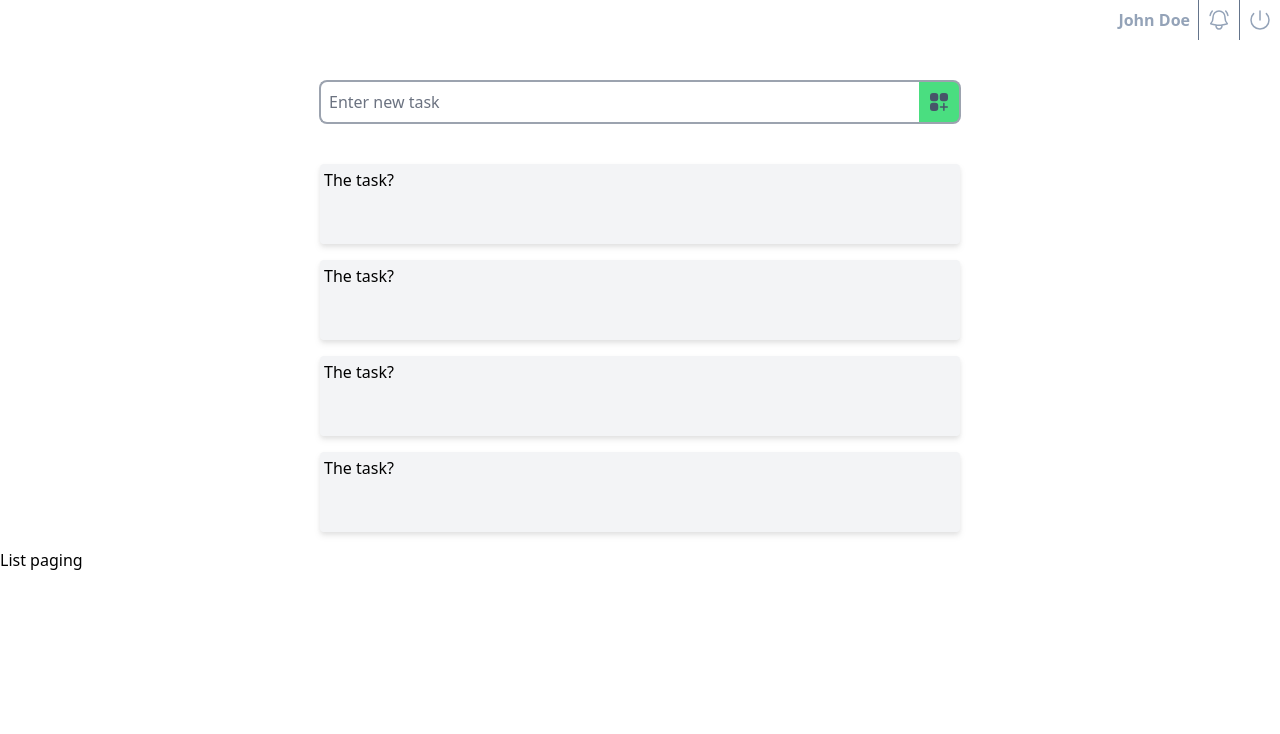
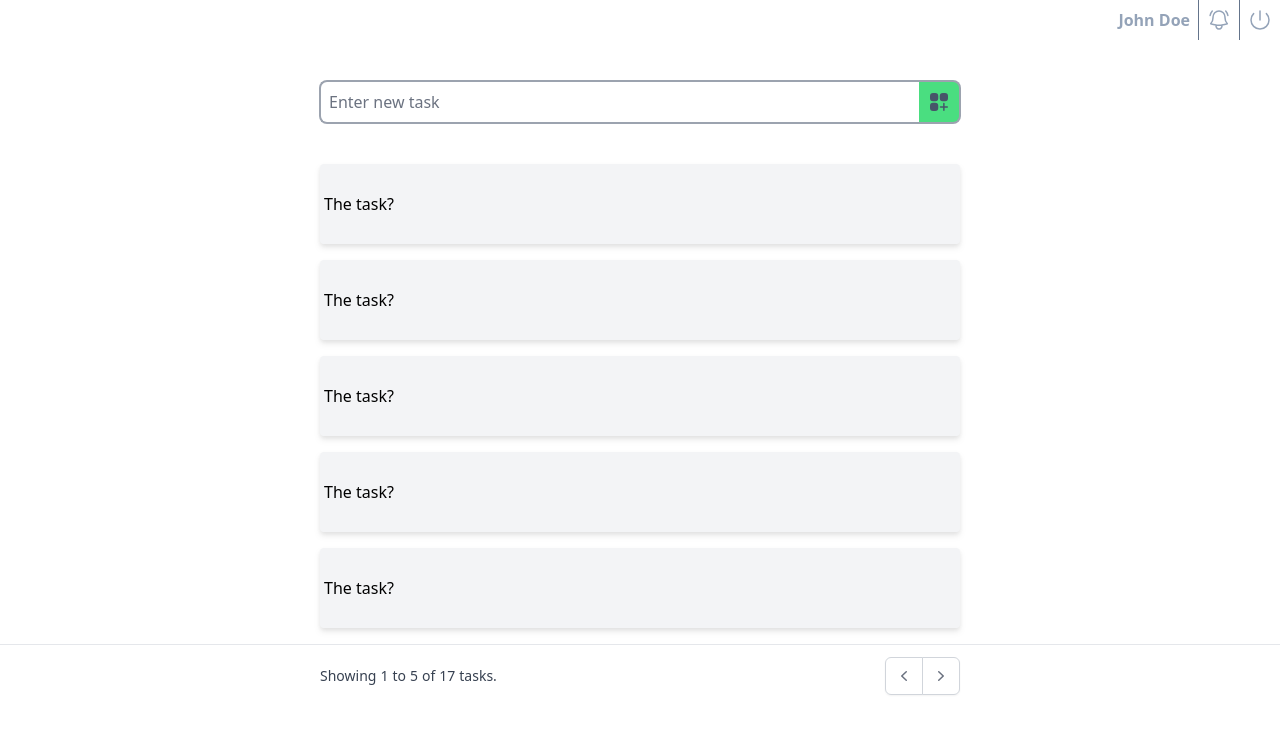
Before and after one commit to seeketh/task-manager-fe, a React (Create React App) app: page / in a window 1280 px wide. Shown: the top 734 px of the page. Built offline with nearby package versions, Linux system fonts and the light colour scheme.

Commit message:
Added Pagination  & Task actions

```diff
--- a/src/App.js
+++ b/src/App.js
@@ -26,7 +26,7 @@ const App = () => {
     }*/
 
     return (
-        <div className="app-container">
+        <div className="">
             <AuthBar />
             {/*<AppHeader />*/}
             <TaskInput />
--- a/src/components/Task.js
+++ b/src/components/Task.js
@@ -1,14 +1,24 @@
 // Handles individual task content and behavior
 // Content: Task name/description, statud. TODO: due date,
 // Behavior: Edit, Delete, mark complete. TODO: drag to reorder position
+import { CheckCircle, PencilSquare, Trash } from '../icons/heroIcons/task';
+
 
 const Task = () => {
 
     return (
         <div
-            className="sm:w-3/4 lg:w-1/2 bg-gray-100 w-full rounded h-20 p-1 mb-4 drop-shadow-md"
+            className="group flex justify-between items-center sm:w-3/4 lg:w-1/2 w-full bg-gray-100 rounded h-20 p-1 mb-4 drop-shadow-md"
         >
-            The task?
+            <div className="">
+                The task?
+            </div>
+            <div className="invisible group-hover:visible flex flex-col justify-center items-center">
+                <CheckCircle />
+                <PencilSquare />
+                <Trash />
+            </div>
+
         </div>
     );
 }
--- a/src/components/TaskList.js
+++ b/src/components/TaskList.js
@@ -13,6 +13,7 @@ const TaskList = () => {
                 <Task />
                 <Task />
                 <Task />
+                <Task />
             </div>
             <TaskListFooter />
         </Fragment>
--- a/src/components/TaskListFooter.js
+++ b/src/components/TaskListFooter.js
@@ -4,7 +4,46 @@ const TaskListFooter = () => {
 
     return (
 
-        <h4>List paging</h4>
+<div className="flex items-center justify-center border-t border-gray-200 bg-white py-3">
+
+  <div className="sm:w-3/4 lg:w-1/2 w-full flex justify-between items-center">
+
+    <div>
+      <p className="text-sm text-gray-700">
+        Showing
+        <span className="font-medium ml-1 mr-1">1</span>
+        to
+        <span className="font-medium ml-1 mr-1">5</span>
+        of
+        <span className="font-medium ml-1 mr-1">17</span>
+        tasks.
+      </p>
+    </div>
+
+    <div>
+      <nav className="isolate inline-flex -space-x-px rounded-md shadow-sm" aria-label="Pagination">
+        <a href="#" className="relative inline-flex items-center rounded-l-md border border-gray-300 bg-white px-2 py-2 text-sm font-medium text-gray-500 hover:bg-gray-50 focus:z-20">
+          <span className="sr-only">Previous</span>
+          {/* Heroicon name: mini/chevron-left */}
+          <svg className="h-5 w-5" xmlns="http://www.w3.org/2000/svg" viewBox="0 0 20 20" fill="currentColor" aria-hidden="true">
+            <path fillRule="evenodd" d="M12.79 5.23a.75.75 0 01-.02 1.06L8.832 10l3.938 3.71a.75.75 0 11-1.04 1.08l-4.5-4.25a.75.75 0 010-1.08l4.5-4.25a.75.75 0 011.06.02z" clipRule="evenodd" />
+          </svg>
+        </a>
+        <a href="#" className="relative inline-flex items-center rounded-r-md border border-gray-300 bg-white px-2 py-2 text-sm font-medium text-gray-500 hover:bg-gray-50 focus:z-20">
+          <span className="sr-only">Next</span>
+          {/* Heroicon name: mini/chevron-right */}
+          <svg className="h-5 w-5" xmlns="http://www.w3.org/2000/svg" viewBox="0 0 20 20" fill="currentColor" aria-hidden="true">
+            <path fillRule="evenodd" d="M7.21 14.77a.75.75 0 01.02-1.06L11.168 10 7.23 6.29a.75.75 0 111.04-1.08l4.5 4.25a.75.75 0 010 1.08l-4.5 4.25a.75.75 0 01-1.06-.02z" clipRule="evenodd" />
+          </svg>
+        </a>
+      </nav>
+    </div>
+
+  </div>
+
+</div>
+
+
     );
 }
 
--- a/src/icons/heroIcons/task.js
+++ b/src/icons/heroIcons/task.js
@@ -0,0 +1,36 @@
+// Hero icons for TaskInput componet
+
+const PencilSquare = () => {
+
+    return (
+<svg xmlns="http://www.w3.org/2000/svg" viewBox="0 0 20 20" fill="currentColor" className="w-5 h-5">
+  <path d="M5.433 13.917l1.262-3.155A4 4 0 017.58 9.42l6.92-6.918a2.121 2.121 0 013 3l-6.92 6.918c-.383.383-.84.685-1.343.886l-3.154 1.262a.5.5 0 01-.65-.65z" />
+  <path d="M3.5 5.75c0-.69.56-1.25 1.25-1.25H10A.75.75 0 0010 3H4.75A2.75 2.75 0 002 5.75v9.5A2.75 2.75 0 004.75 18h9.5A2.75 2.75 0 0017 15.25V10a.75.75 0 00-1.5 0v5.25c0 .69-.56 1.25-1.25 1.25h-9.5c-.69 0-1.25-.56-1.25-1.25v-9.5z" />
+</svg>
+
+
+    );
+}
+
+const CheckCircle = () => {
+
+    return (
+<svg xmlns="http://www.w3.org/2000/svg" viewBox="0 0 20 20" fill="currentColor" className="w-5 h-5">
+  <path fillRule="evenodd" d="M10 18a8 8 0 100-16 8 8 0 000 16zm3.857-9.809a.75.75 0 00-1.214-.882l-3.483 4.79-1.88-1.88a.75.75 0 10-1.06 1.061l2.5 2.5a.75.75 0 001.137-.089l4-5.5z" clipRule="evenodd" />
+</svg>
+
+    );
+}
+
+const Trash = () => {
+
+    return (
+<svg xmlns="http://www.w3.org/2000/svg" viewBox="0 0 20 20" fill="currentColor" className="w-5 h-5">
+  <path fillRule="evenodd" d="M8.75 1A2.75 2.75 0 006 3.75v.443c-.795.077-1.584.176-2.365.298a.75.75 0 10.23 1.482l.149-.022.841 10.518A2.75 2.75 0 007.596 19h4.807a2.75 2.75 0 002.742-2.53l.841-10.52.149.023a.75.75 0 00.23-1.482A41.03 41.03 0 0014 4.193V3.75A2.75 2.75 0 0011.25 1h-2.5zM10 4c.84 0 1.673.025 2.5.075V3.75c0-.69-.56-1.25-1.25-1.25h-2.5c-.69 0-1.25.56-1.25 1.25v.325C8.327 4.025 9.16 4 10 4zM8.58 7.72a.75.75 0 00-1.5.06l.3 7.5a.75.75 0 101.5-.06l-.3-7.5zm4.34.06a.75.75 0 10-1.5-.06l-.3 7.5a.75.75 0 101.5.06l.3-7.5z" clipRule="evenodd" />
+</svg>
+
+    );
+
+}
+
+export { PencilSquare, CheckCircle, Trash };
```
